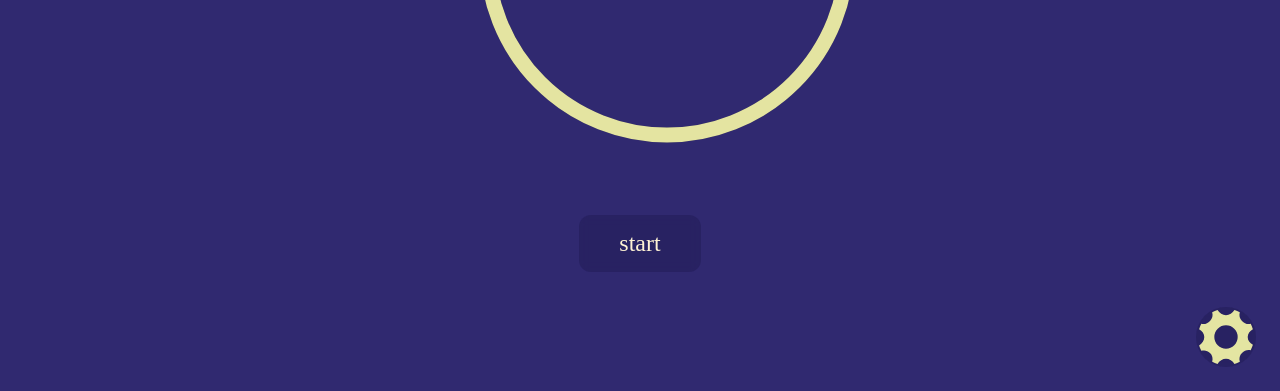
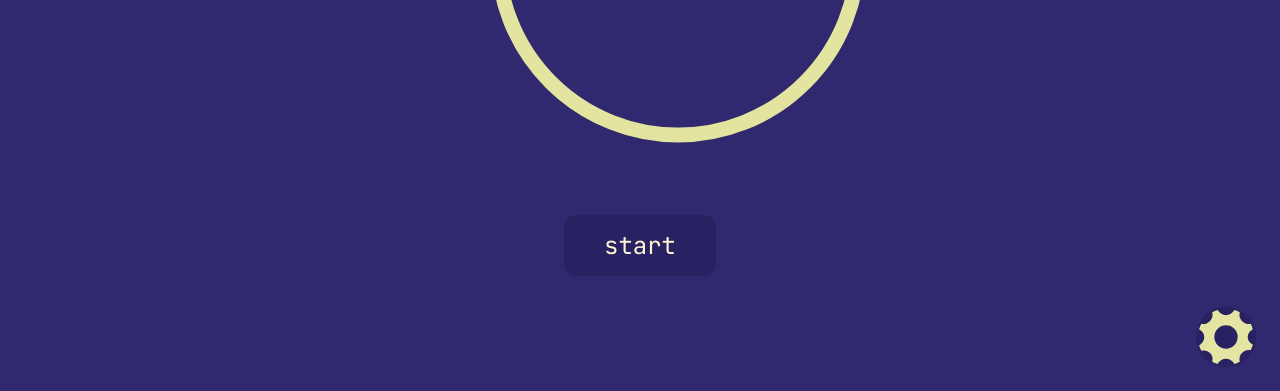
Before and after one commit to maguro-24/Lunardoro, a plain HTML site: page index.html in a window 1280 px wide. Shown: the part 409-800 px from the top of the page. Drawn offline with Linux system fonts and the light colour scheme.

Commit message:
Add files via upload

```diff
--- a/index.html
+++ b/index.html
@@ -8,6 +8,7 @@
     <link rel="stylesheet" href="style.css">
     <script src="script.js" defer></script>
     <audio id="alarmSound" src="alarm.mp3"></audio>
+    <link href="https://fonts.googleapis.com/css2?family=JetBrains+Mono&display=swap" rel="stylesheet">
   </head>
 
   <body>
--- a/style.css
+++ b/style.css
@@ -2,7 +2,7 @@
     box-sizing: border-box;
     margin: 0;
     padding: 0;
-    font-family: 'JetBrains Mono';
+    font-family: 'JetBrains Mono', monospace;
 }
 
 body{
@@ -89,6 +89,7 @@ body{
   align-items: center;
   justify-content: center;
 }
+
 
 .progress-ring {
     position: absolute;
```
Lines whose indentation alone changed are shown as unchanged.
